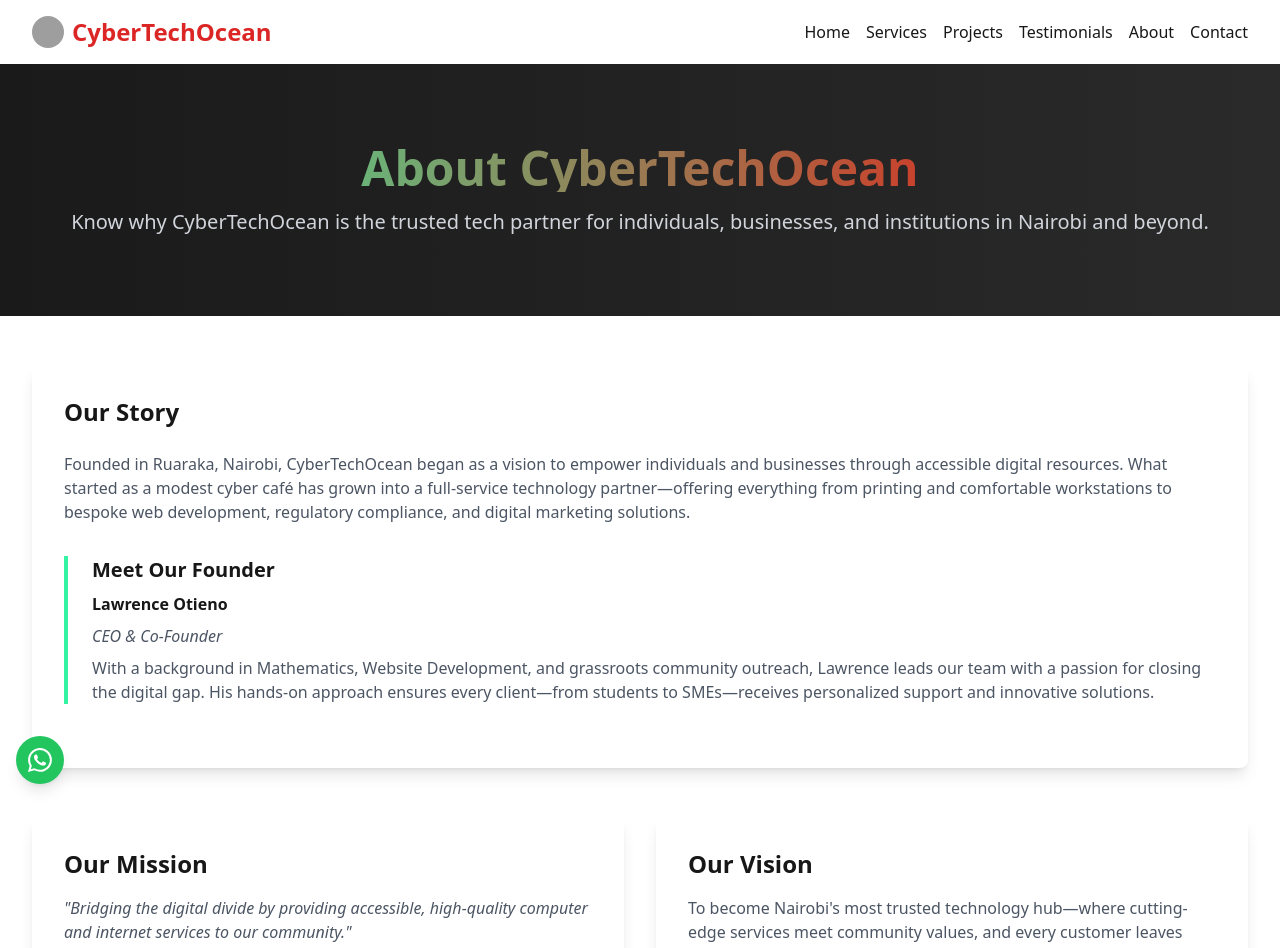
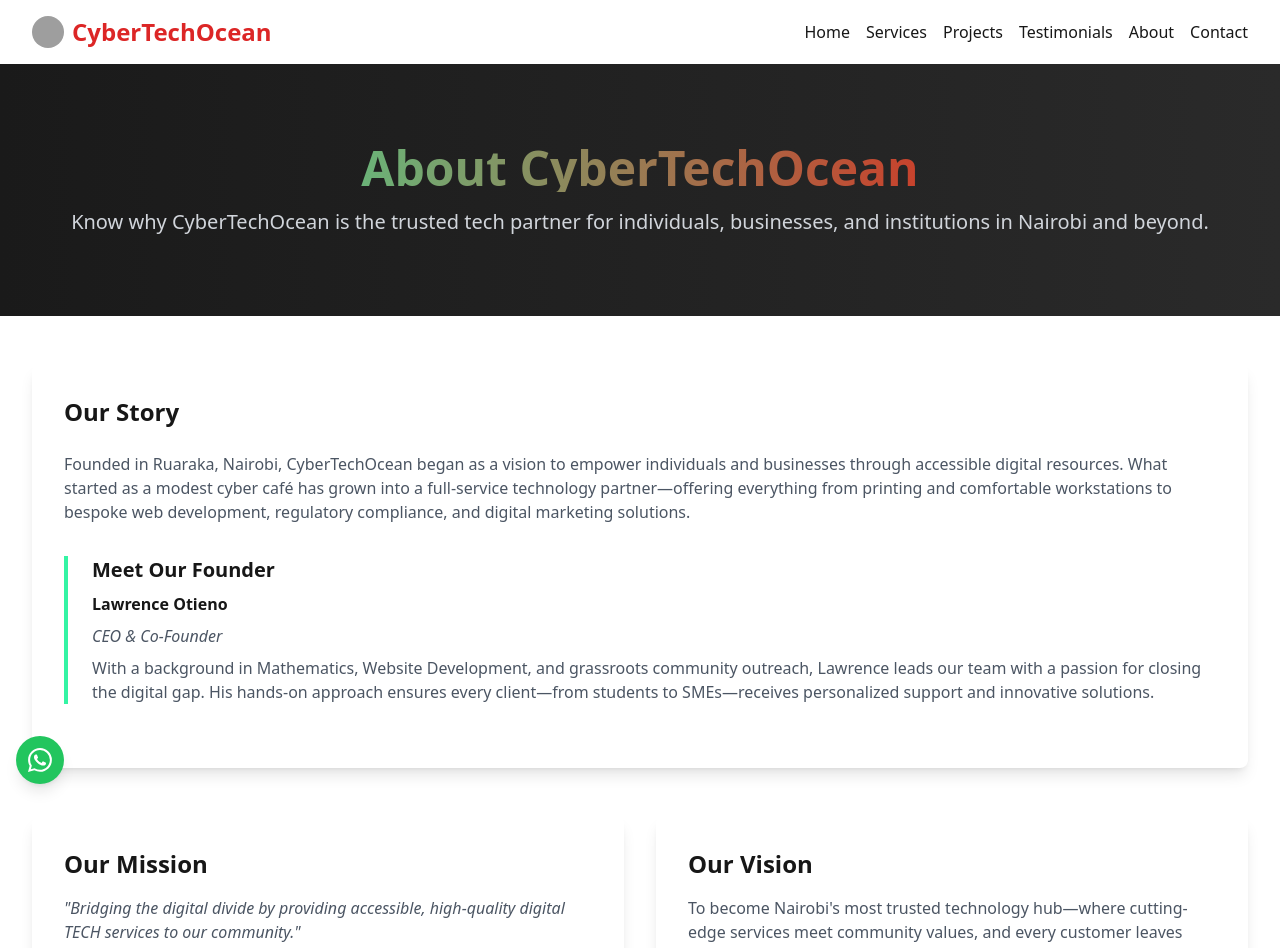
Before and after one commit to LawiOtieno/cybertechocean, a React (Vite) app: page /about in a window 1280 px wide. Shown: the top 948 px of the page. Built offline with nearby package versions, Linux system fonts and the light colour scheme; grey boxes are pictures that could not be loaded.

Commit message:
Cyber Tech Ocean - vercel route

```diff
--- a/src/pages/About.tsx
+++ b/src/pages/About.tsx
@@ -101,7 +101,7 @@ export default function About() {
           <div className="bg-white rounded-lg shadow-lg p-8">
             <h2 className="text-2xl font-bold mb-4">Our Mission</h2>
             <p className="text-gray-600 italic mb-4">
-              "Bridging the digital divide by providing accessible, high-quality computer and internet services to our community."
+              "Bridging the digital divide by providing accessible, high-quality digital TECH services to our community."
             </p>
             <p className="text-gray-600">
               We believe technology should be within everyone's reach. Through fair pricing, expert guidance, and continuous training, we empower our neighbors in Ruaraka and beyond to thrive in an increasingly connected world.
```
Also changed, not shown: vercel.json (added).
